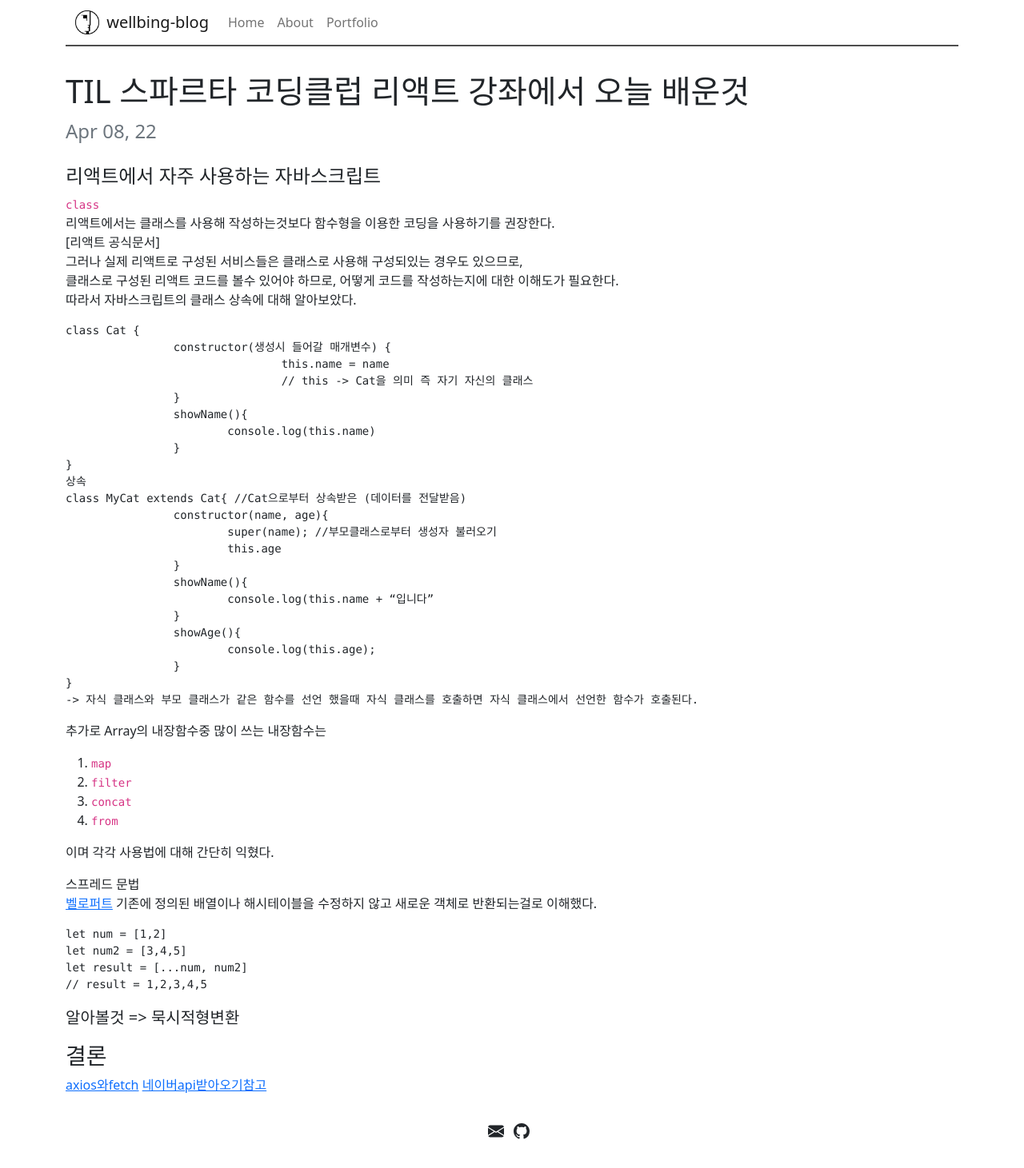
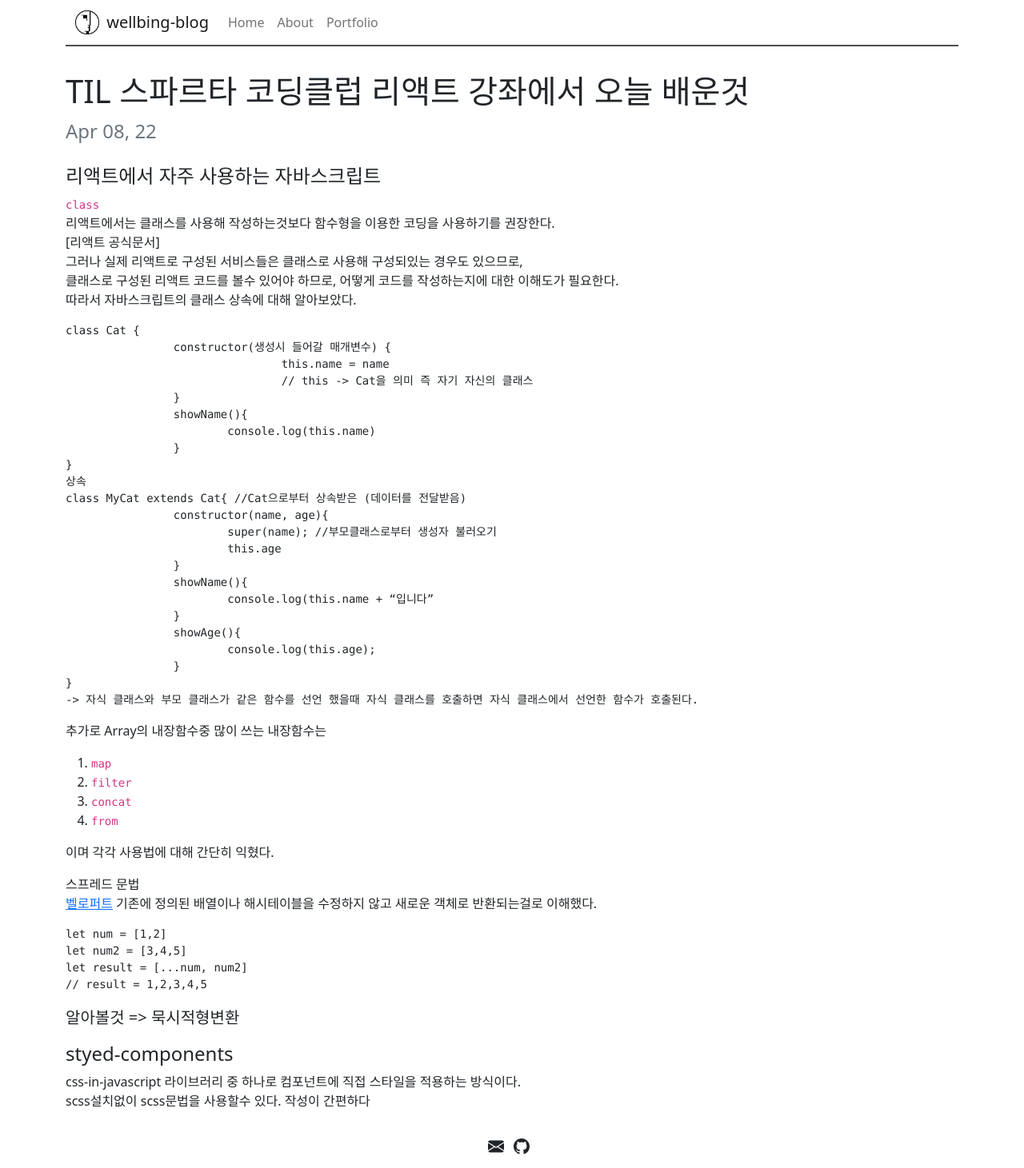
Before and after one commit to fomula91/fomula91.github.io, a Jekyll site: the page built from _posts/2022-4-8-TodayIdo.md, in a window 1280 px wide. Shown: the whole page at 80% size. Built offline with Jekyll 4.4.1, drawn with Linux system fonts in a browser that asks for light colours.

Commit message:
update post

```diff
--- a/_posts/2022-4-8-TodayIdo.md
+++ b/_posts/2022-4-8-TodayIdo.md
@@ -60,7 +60,8 @@ let result = [...num, num2]
 
 > 알아볼것 => 묵시적형변환
 
-### 결론
+#### styed-components
 
-[axios와fetch](https://velog.io/@shin6403/React-axios%EB%9E%80-feat.-Fetch-API)
-[네이버api받아오기참고](https://msyu1207.tistory.com/entry/React%EB%A1%9C-%EC%98%81%ED%99%94-%EC%A0%95%EB%B3%B4%EB%A5%BC-%EA%B2%80%EC%83%89%ED%95%B4%EB%B3%B4%EC%9E%90-%EB%91%90%EB%B2%88%EC%A7%B8-%EB%84%A4%EC%9D%B4%EB%B2%84-API-%EC%82%AC%EC%9A%A9-CORS-%EC%84%A4%EC%A0%95-%ED%95%98%EA%B8%B0)
+css-in-javascript 라이브러리 중 하나로 컴포넌트에 직접 스타일을 적용하는 방식이다.
+scss설치없이 scss문법을 사용할수 있다.
+작성이 간편하다
```
